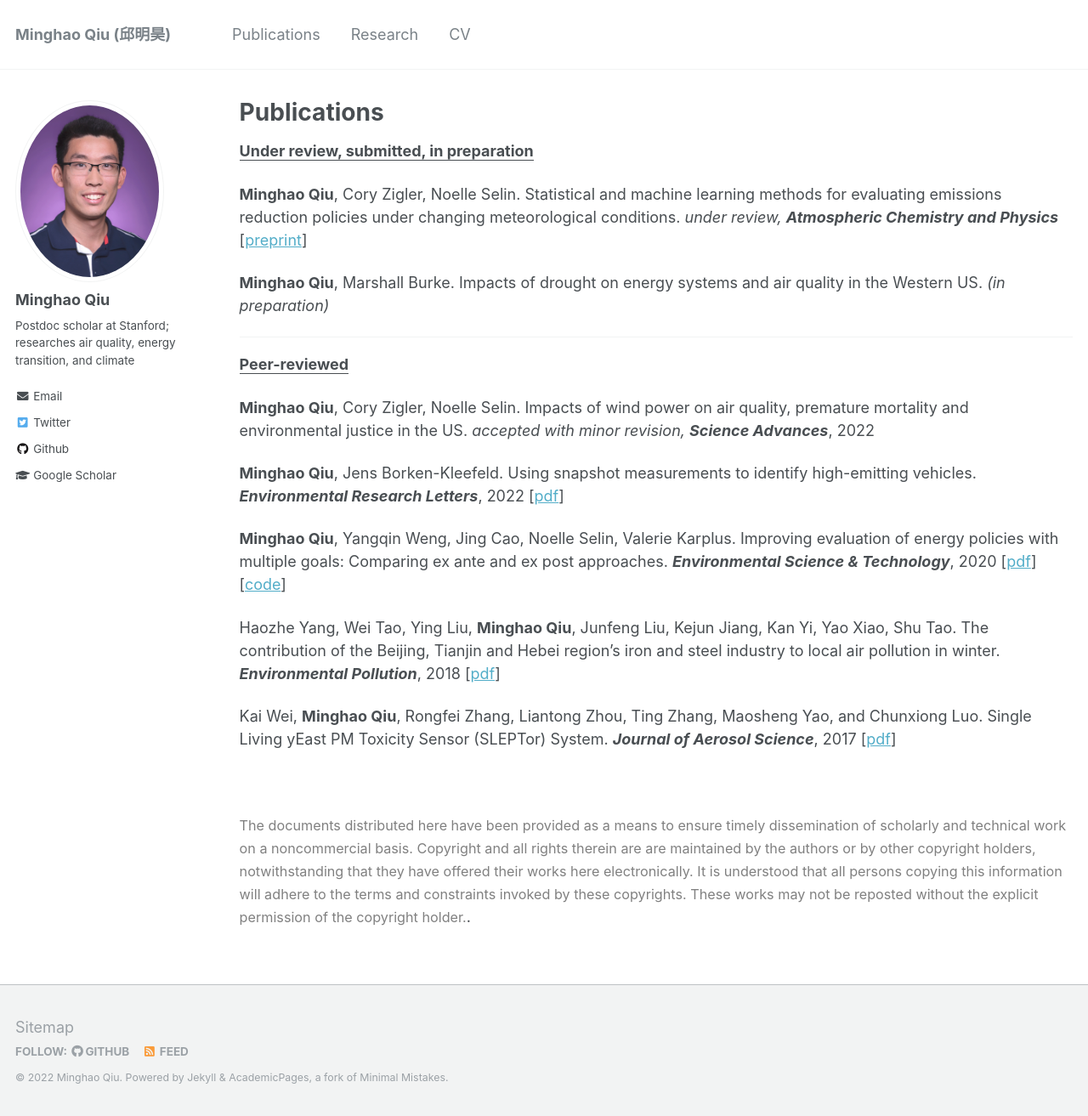
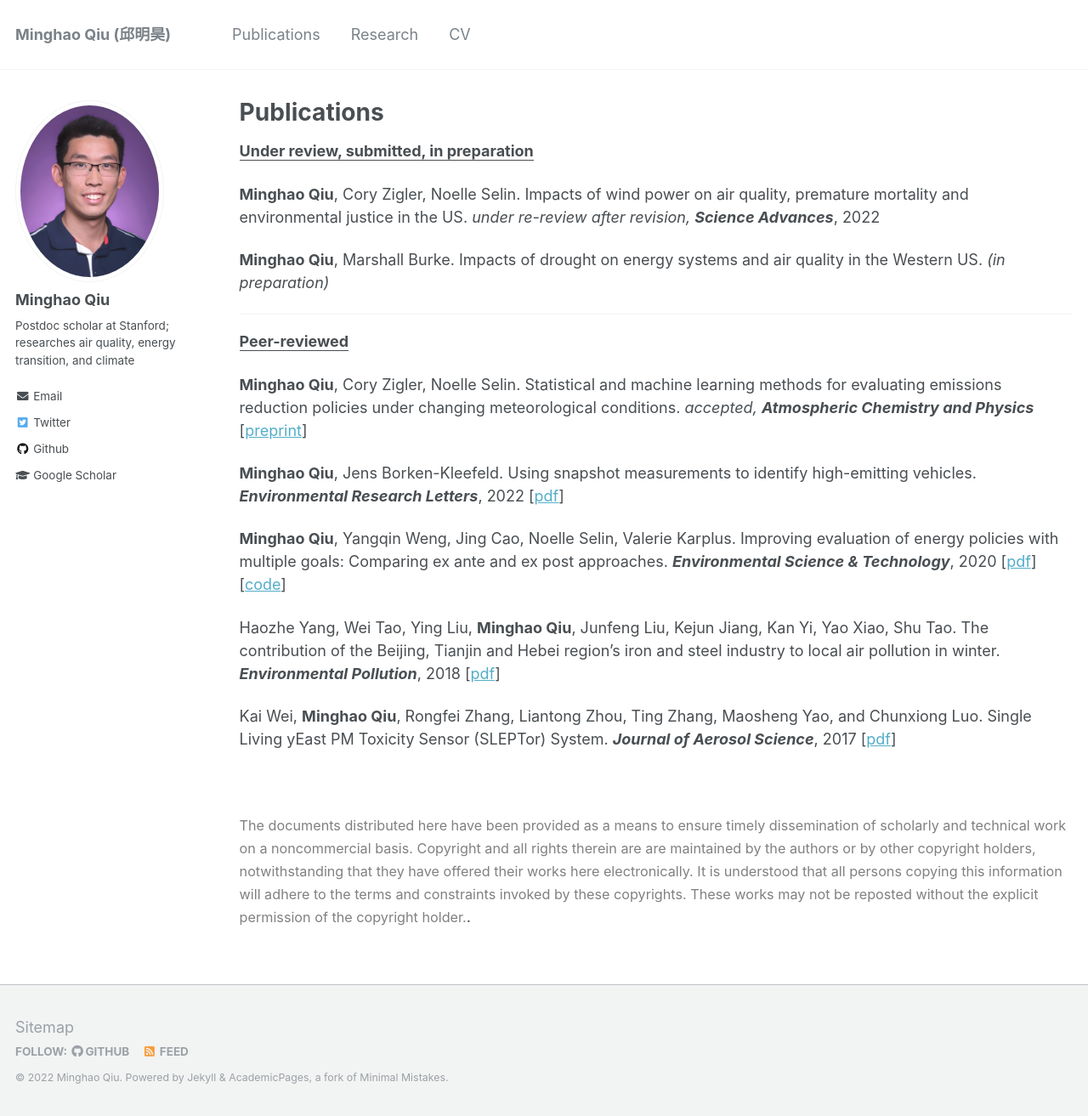
Before and after one commit to mhqiu/mhqiu.github.io, a Jekyll site: the page built from _pages/publications.md, in a window 1280 px wide and 1313 px high. Shown: the whole window at 85% size. Built offline with Jekyll 4.4.1, drawn with Linux system fonts in a browser that asks for light colours; part of the change alters nothing that is shown.

Commit message:
Update publications.md

```diff
--- a/_pages/publications.md
+++ b/_pages/publications.md
@@ -21,7 +21,8 @@ author_profile: true
 
 **<ins>Under review, submitted, in preparation</ins>**
 
-**Minghao Qiu**, Cory Zigler, Noelle Selin. Statistical and machine learning methods for evaluating emissions reduction policies under changing meteorological conditions. *under review, **Atmospheric Chemistry and Physics*** \[[preprint](https://www.essoar.org/doi/abs/10.1002/essoar.10510839.2)\]
+
+**Minghao Qiu**, Cory Zigler, Noelle Selin. Impacts of wind power on air quality, premature mortality and environmental justice in the US. *under re-review after revision, **Science Advances***, 2022
 
 **Minghao Qiu**, Marshall Burke. Impacts of drought on energy systems and air quality in the Western US. *(in preparation)*
 
@@ -29,7 +30,7 @@ author_profile: true
 
 **<ins>Peer-reviewed</ins>**
 
-**Minghao Qiu**, Cory Zigler, Noelle Selin. Impacts of wind power on air quality, premature mortality and environmental justice in the US. *accepted with minor revision, **Science Advances***, 2022
+**Minghao Qiu**, Cory Zigler, Noelle Selin. Statistical and machine learning methods for evaluating emissions reduction policies under changing meteorological conditions. *accepted, **Atmospheric Chemistry and Physics*** \[[preprint](https://acp.copernicus.org/preprints/acp-2022-232/#discussion)\]
 
 **Minghao Qiu**, Jens Borken-Kleefeld. Using snapshot measurements to identify high-emitting vehicles. ***Environmental Research Letters***, 2022 \[[pdf](https://iopscience.iop.org/article/10.1088/1748-9326/ac5c9e/data)\]
 
```
